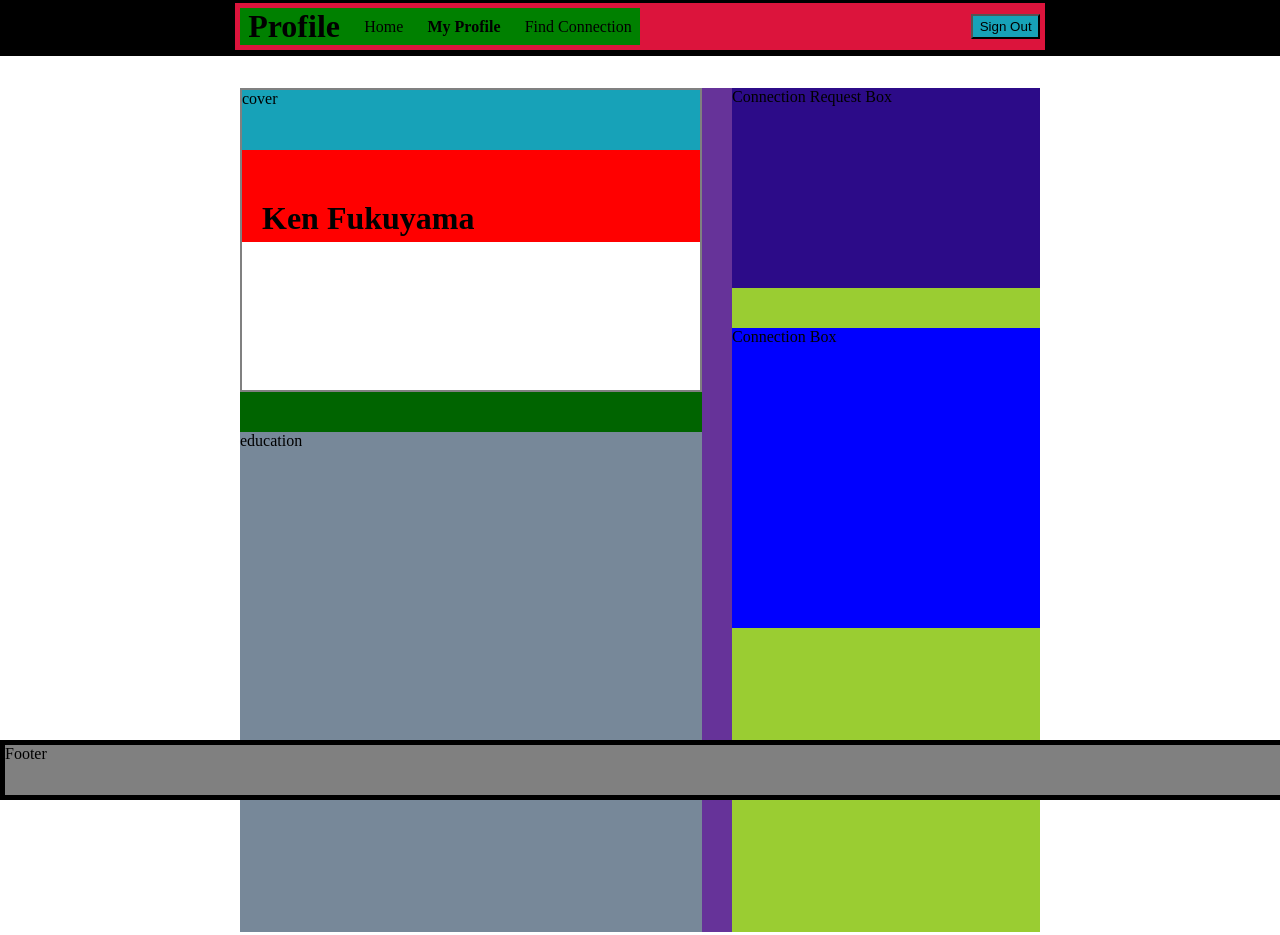
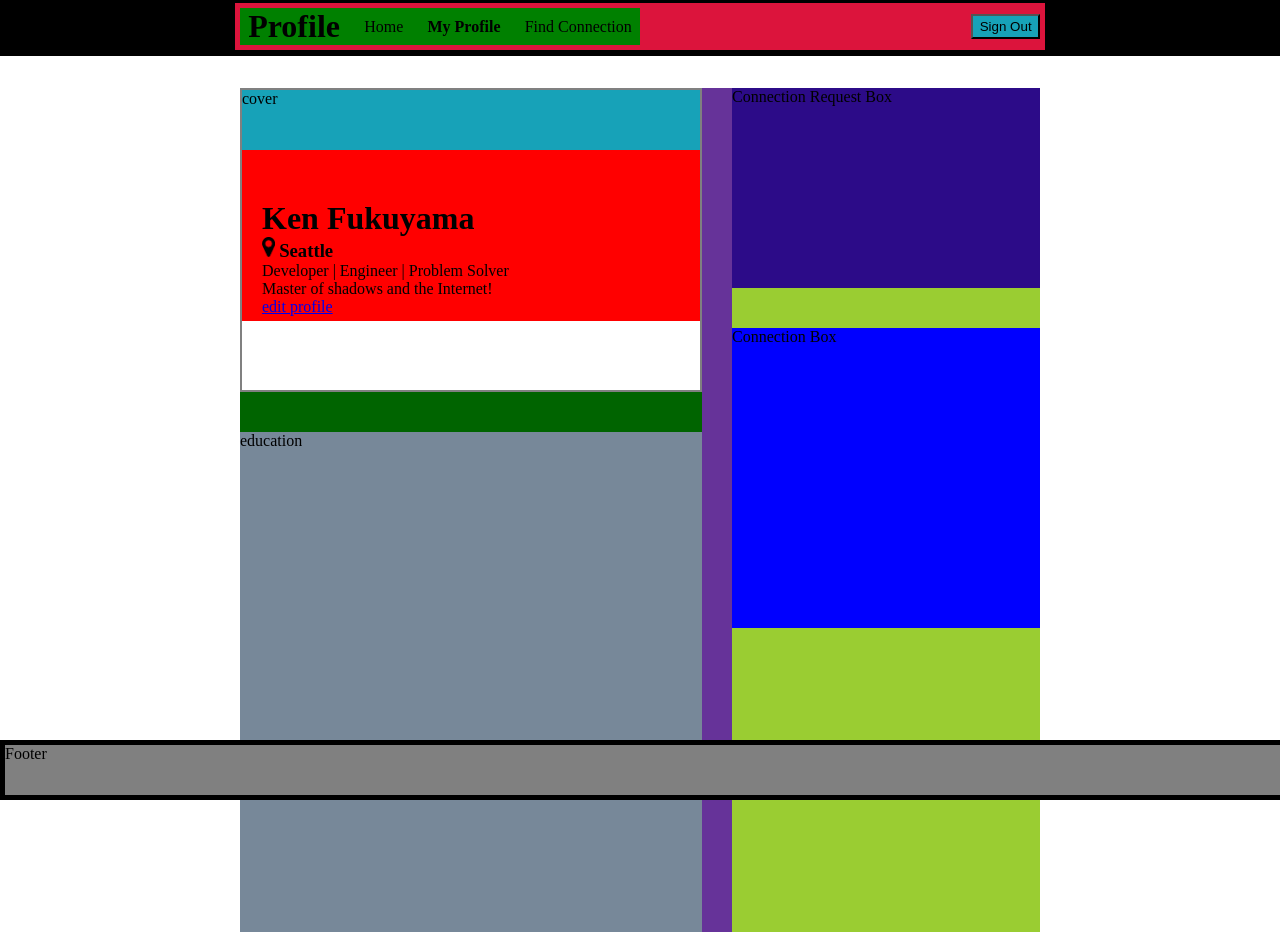
Before and after one commit to kenfukuyama/profile_page, a plain HTML site: page index.html in a window 1280 px wide. Shown: the top 935 px of the page. Drawn offline with Linux system fonts and the light colour scheme.

Commit message:
added images and change css

```diff
--- a/index.html
+++ b/index.html
@@ -42,6 +42,12 @@
                     <div id="cover">cover</div>
                     <div id="descript-header">
                         <h1>Ken Fukuyama</h1>
+                        <img src="./icons/map-marker.png" alt="map marker">
+                        <h3>Seattle</h3>
+                        <p>Developer | Engineer | Problem Solver
+                            <br> Master of shadows and the Internet!
+                        </p>
+                        <a href="#">edit profile</a>
                     </div>
                 </div>
                 <div id="education">
--- a/style.css
+++ b/style.css
@@ -33,10 +33,7 @@ header {
     justify-content: space-between;
 }
 
-a {
-    text-decoration: none;
-    color: white;
-}
+
 
 .nav-links {
     background-color: green;
@@ -92,6 +89,14 @@ a {
     height: 300px;
     margin-bottom: 40px;
     border: 2px solid grey;
+}
+
+#descript-header img {
+    height: 20px;
+}
+
+#descript-header h3 {
+    display: inline;
 }
 
 #cover {
```
